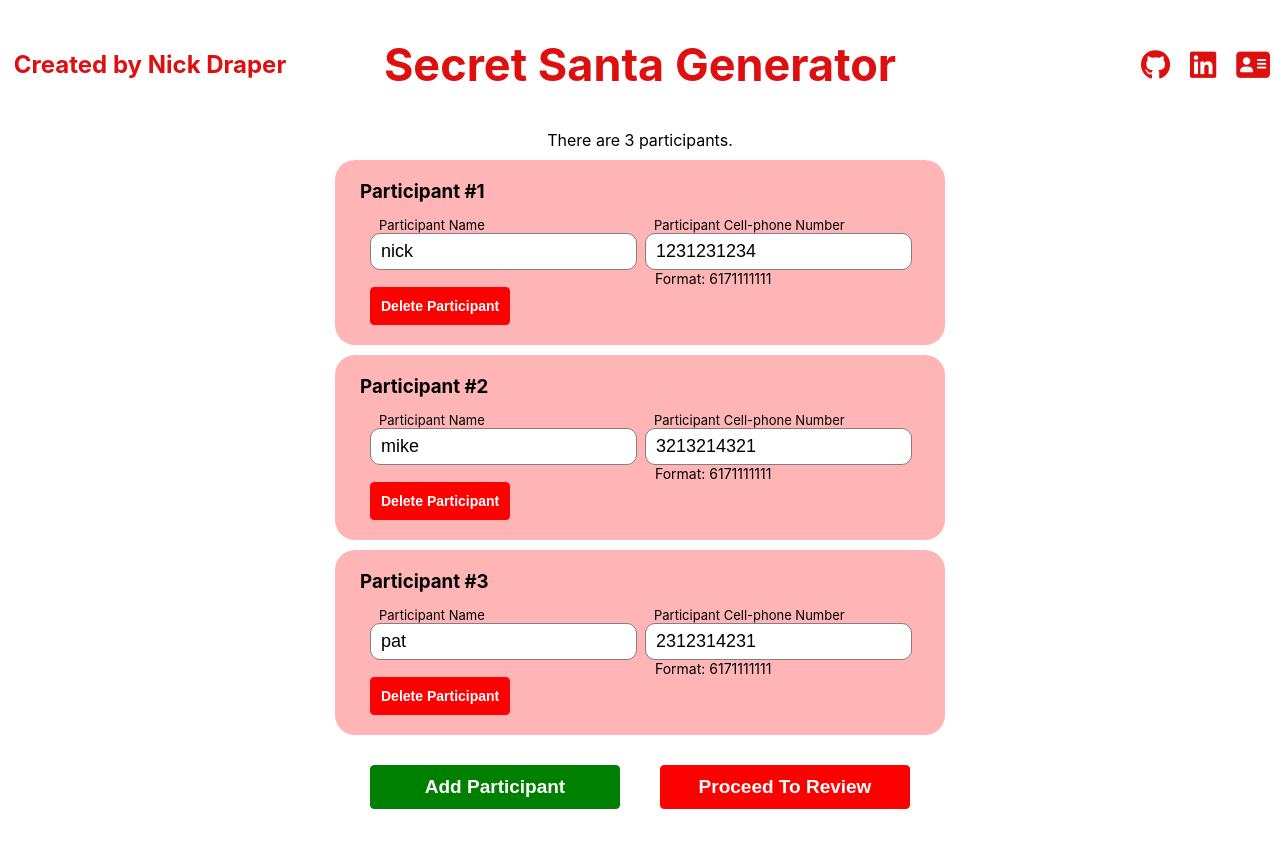
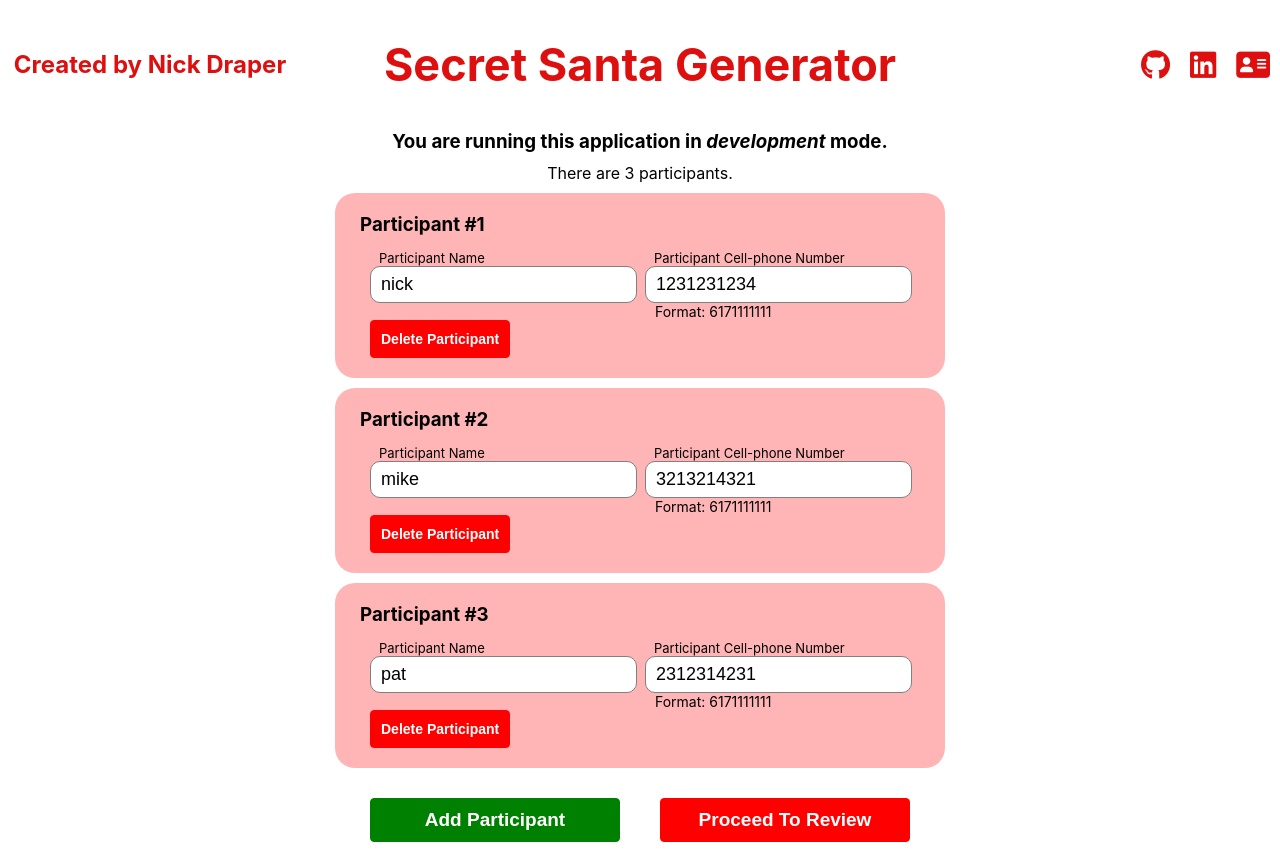
Before and after one commit to nickdraper8/secret-santa, a React (Create React App) app: page / in a window 1280 px wide. Before the commit the page ends 829 px from the top, so only its background shows below. Built offline with nearby package versions, Linux system fonts and the light colour scheme.

Commit message:
trying again

```diff
--- a/package.json
+++ b/package.json
@@ -39,5 +39,9 @@
       "last 1 firefox version",
       "last 1 safari version"
     ]
+  },
+  "devDependencies": {
+    "webpack": "^5.9.0",
+    "webpack-cli": "^4.2.0"
   }
 }
--- a/src/components/nav/nav.jsx
+++ b/src/components/nav/nav.jsx
@@ -3,6 +3,7 @@ import "./nav.css";
 
 function Nav() {
     return(
+        <>
         <nav>
             <h2>Created by Nick Draper</h2>
             <h1>Secret Santa Generator</h1>
@@ -12,6 +13,8 @@ function Nav() {
                 <a href="https://nickdraper8.github.io/portfolio-page/"><i className="fas fa-address-card"></i></a>
             </div>
         </nav>
+        <h3>You are running this application in <i>{process.env.NODE_ENV}</i> mode.</h3>
+        </>
     )
 };
 
--- a/src/config/keys.js
+++ b/src/config/keys.js
@@ -1,4 +1,4 @@
-debugger
+console.log(`you are running --${process.env.NODE_ENV}-- mode`)
 if (process.env.NODE_ENV === "production") {
   module.exports = require("./keys_prod");
 } else {
```
Also changed, not shown: 2 other files (tests, documents, lock files or other folders).
